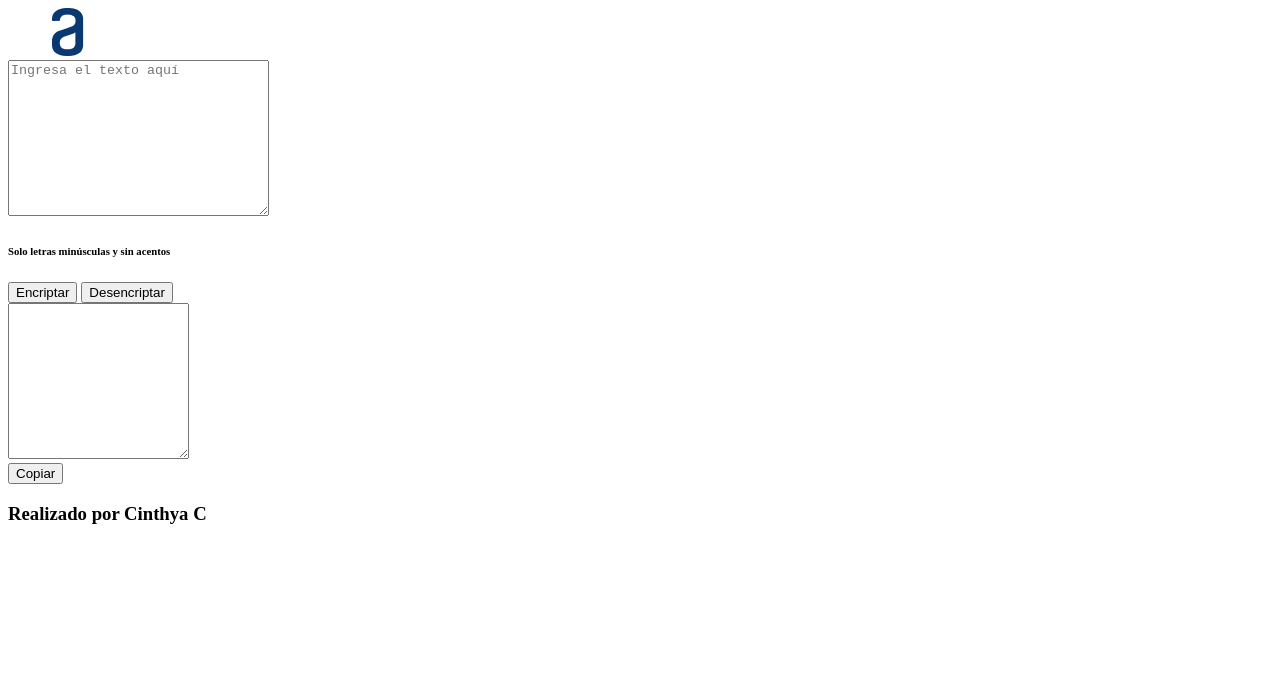
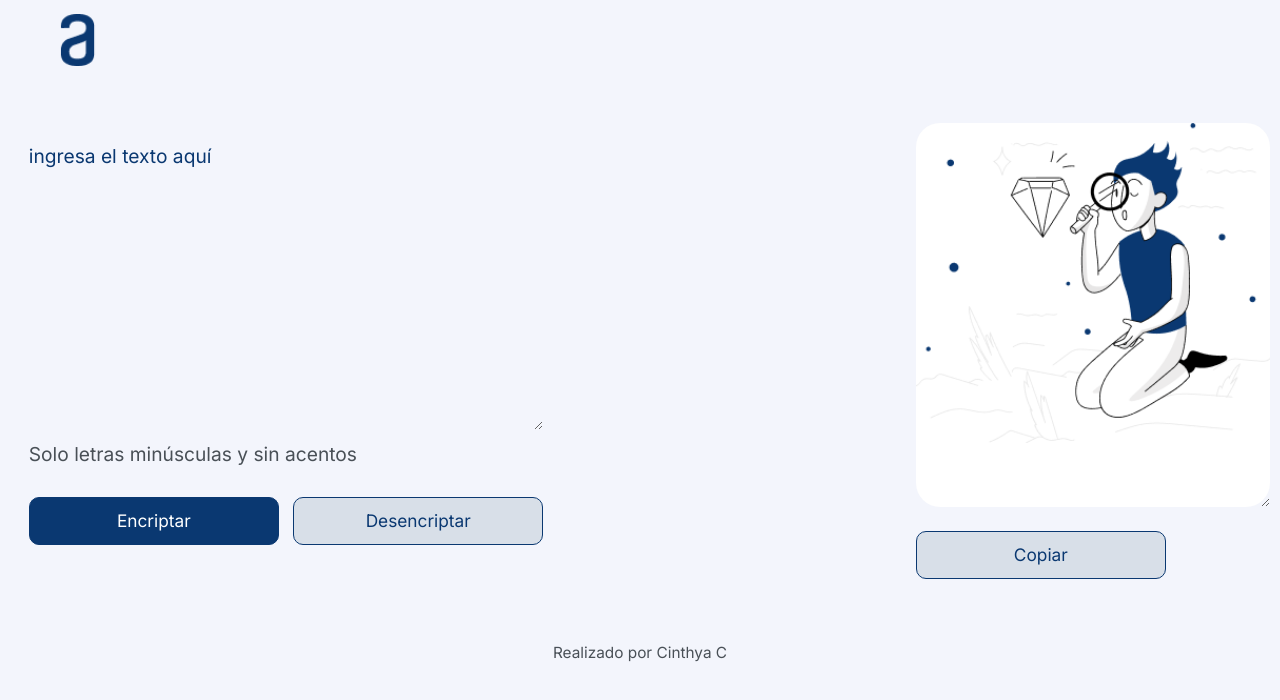
Before and after one commit to xcinthya12/encriptador-de-texto, a plain HTML site: page index.html in a window 1280 px wide. Drawn offline with Linux system fonts and the light colour scheme; the site is published under a folder, as on GitHub Pages, so addresses that start at the root find nothing.

Commit message:
nuevos cambios

```diff
--- a/index.html
+++ b/index.html
@@ -1,9 +1,9 @@
 <!DOCTYPE html>
-<html lang="es-mx">
+<html lang="es">
 <head>
     <meta charset="UTF-8">
     <meta name="viewport" content="width=device-width, initial-scale=1.0">
-    <link rel="stylesheet" href="/style.css">
+    <link rel="stylesheet" href="style.css">
     <link rel="preconnect" href="https://fonts.googleapis.com">
     <link rel="preconnect" href="https://fonts.gstatic.com" crossorigin>
     <link href="https://fonts.googleapis.com/css2?family=Inter:ital,opsz,wght@0,14..32,100..900;1,14..32,100..900&display=swap" rel="stylesheet">
@@ -32,6 +32,6 @@
         </section>
     </main>
     <footer><h3 class="pie-de-pagina">Realizado por Cinthya C</h3></footer>
-    <script src="/script.js"></script>
+    <script src="script.js"></script>
 </body>
 </html>
```
